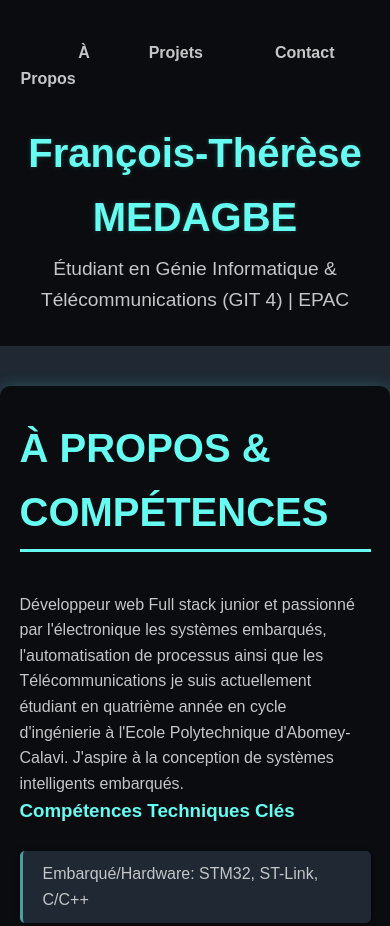
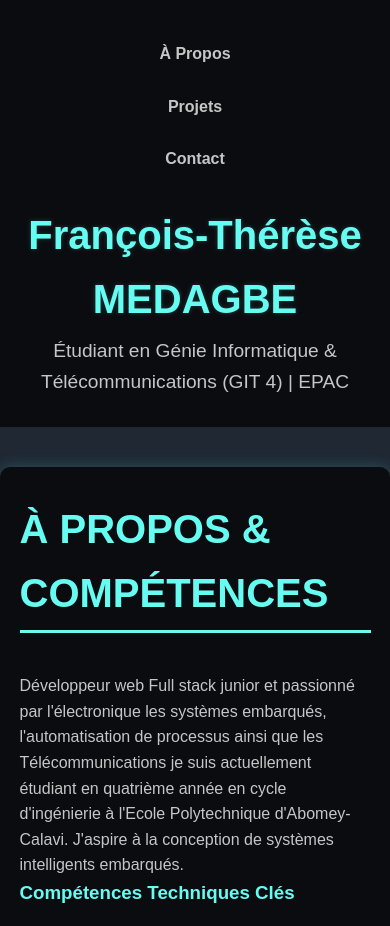
Before and after one commit to Francois229T/mon_portfolio, a plain HTML site: page index.html in a window 390 px wide. Shown: the top 926 px of the page. Drawn offline with Linux system fonts and the light colour scheme.

Commit message:
Modification du style pour adaptation sur les téléphones

```diff
--- a/style.css
+++ b/style.css
@@ -78,7 +78,7 @@ nav ul {
 
 nav ul li a {
     color: var(--couleur-texte-clair);
-    margin: 0 20px;
+    margin: 0 10px;
     font-weight: bold;
     padding: 8px 15px;
     border: 1px solid var(--couleur-fond-section);
@@ -223,4 +223,18 @@ footer {
     section {
         padding: 30px 5%;
     }
+
+    nav ul {
+        /* Force les liens à s'empiler verticalement */
+        flex-direction: column;
+        gap: 5px;
+        padding: 0;
+    }
+
+    nav ul li a {
+        display: block; /* Le lien prend toute la largeur */
+        padding: 5px;
+        margin: 5px auto; /* Centre les liens sur l'écran */
+        max-width: 150px;
+    }
 }
```
